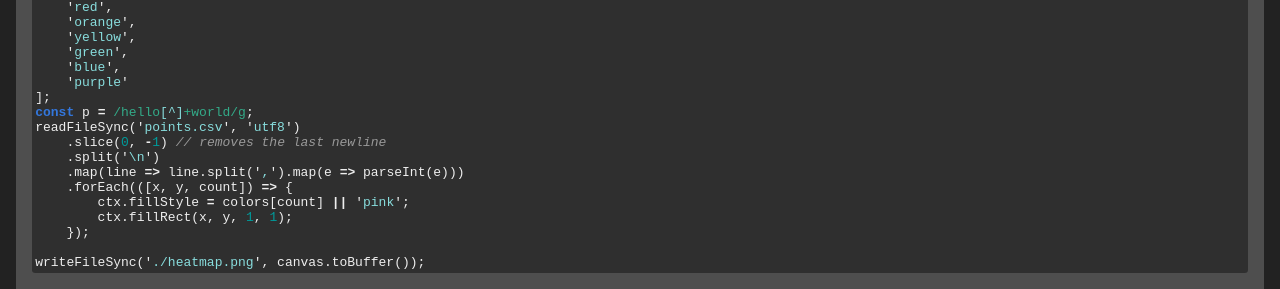
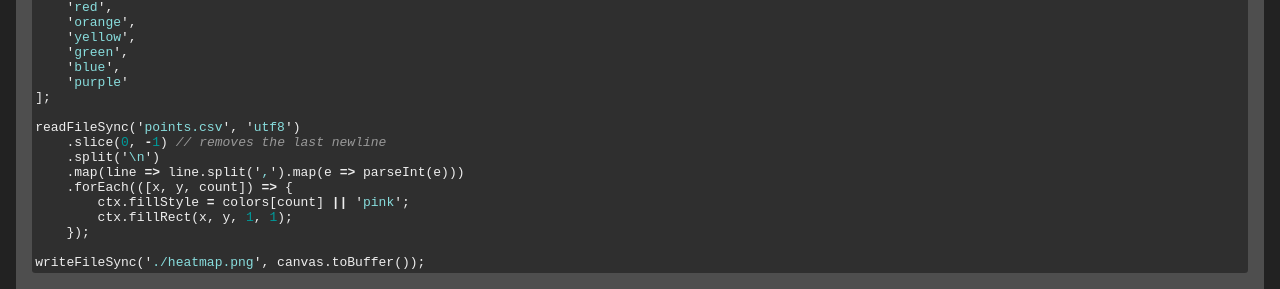
Before and after one commit to Sasquire/sasquire.github.io, a Jekyll site: the page built from b/md5_scatterplot/index.md, in a window 1280 px wide. Shown: the part 731-1020 px from the top of the page. Built offline with Jekyll 4.4.1, drawn with Linux system fonts in a browser that asks for light colours.

Commit message:
removed extra line of code that was for testing

```diff
--- a/b/md5_scatterplot/index.md
+++ b/b/md5_scatterplot/index.md
@@ -54,7 +54,7 @@ const colors = [
 	'blue',
 	'purple'
 ];
-const p = /hello[^]+world/g;
+
 readFileSync('points.csv', 'utf8')
 	.slice(0, -1) // removes the last newline
 	.split('\n')
```
